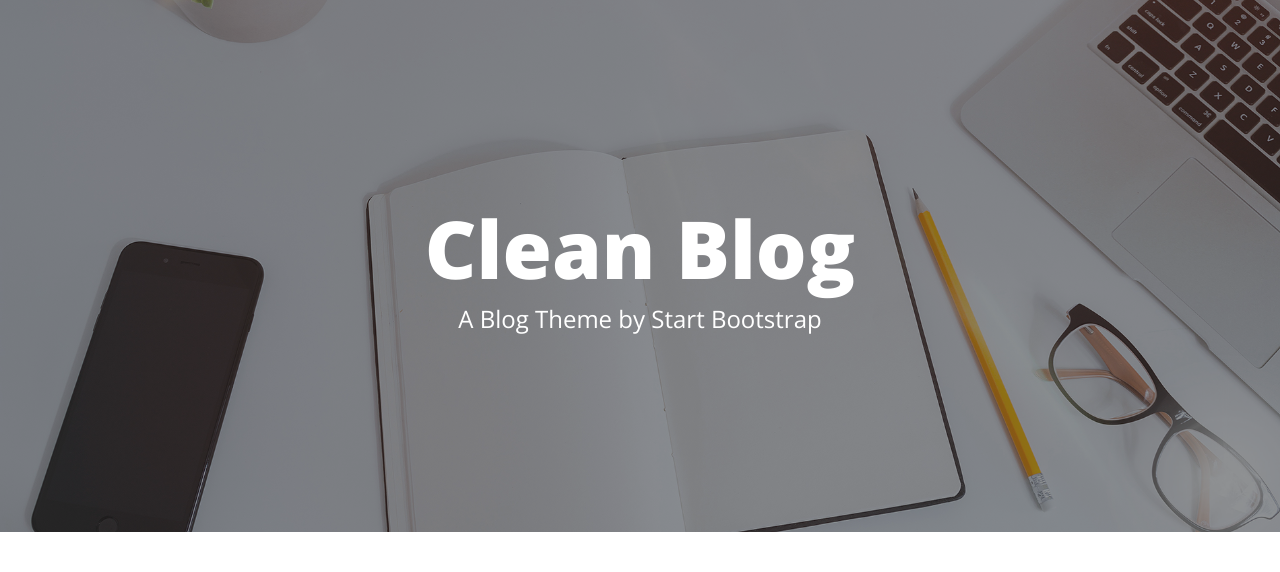
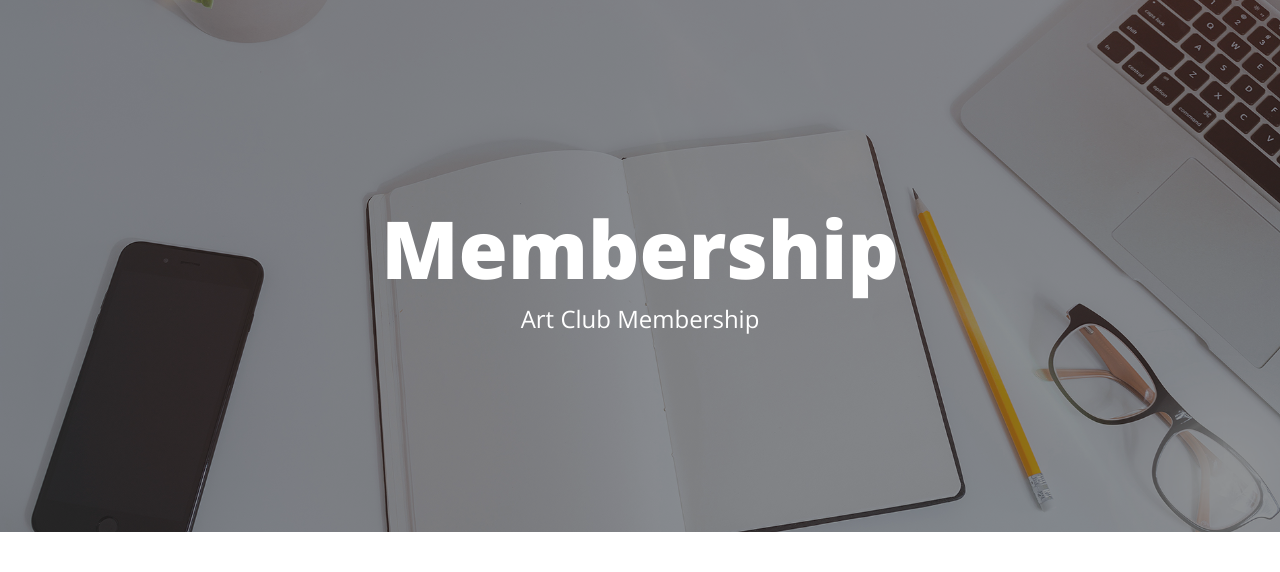
Before and after one commit to mikedjgreen/MSP3_sandbox, a Flask app: page / in a window 1280 px wide. Shown: the part 92-664 px from the top of the page. Run offline with Flask 2, Linux system fonts and the light colour scheme; some libraries are stand-ins or nearby versions.

Commit message:
Base membership identity

```diff
--- a/templates/base.html
+++ b/templates/base.html
@@ -36,8 +36,8 @@
             <div class="row">
                 <div class="col-lg-8 col-md-10 mx-auto">
                 <div class="site-heading">
-                <h1>Clean Blog</h1>
-                <span class="subheading">A Blog Theme by Start Bootstrap</span>
+                <h1>Membership</h1>
+                <span class="subheading">Art Club Membership</span>
                 </div>
                 </div>
             </div>
```
